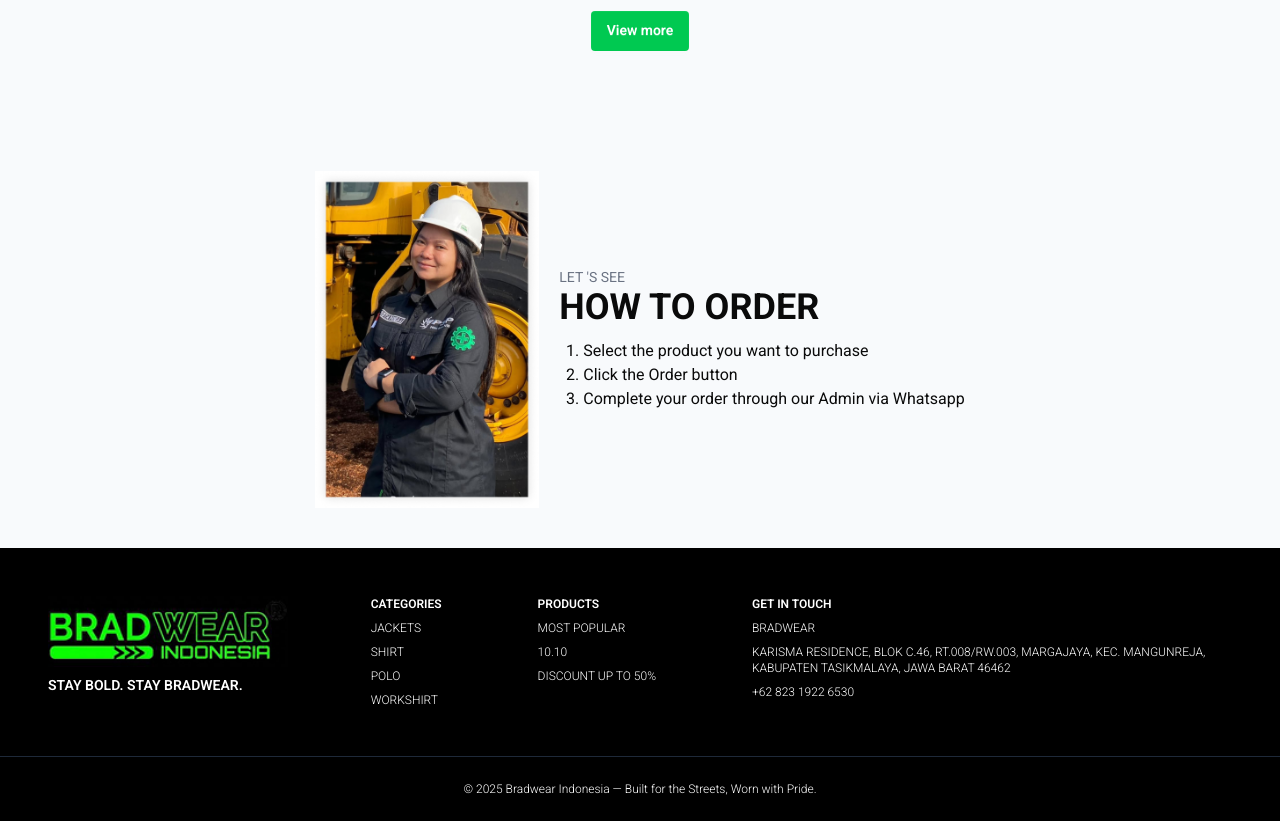
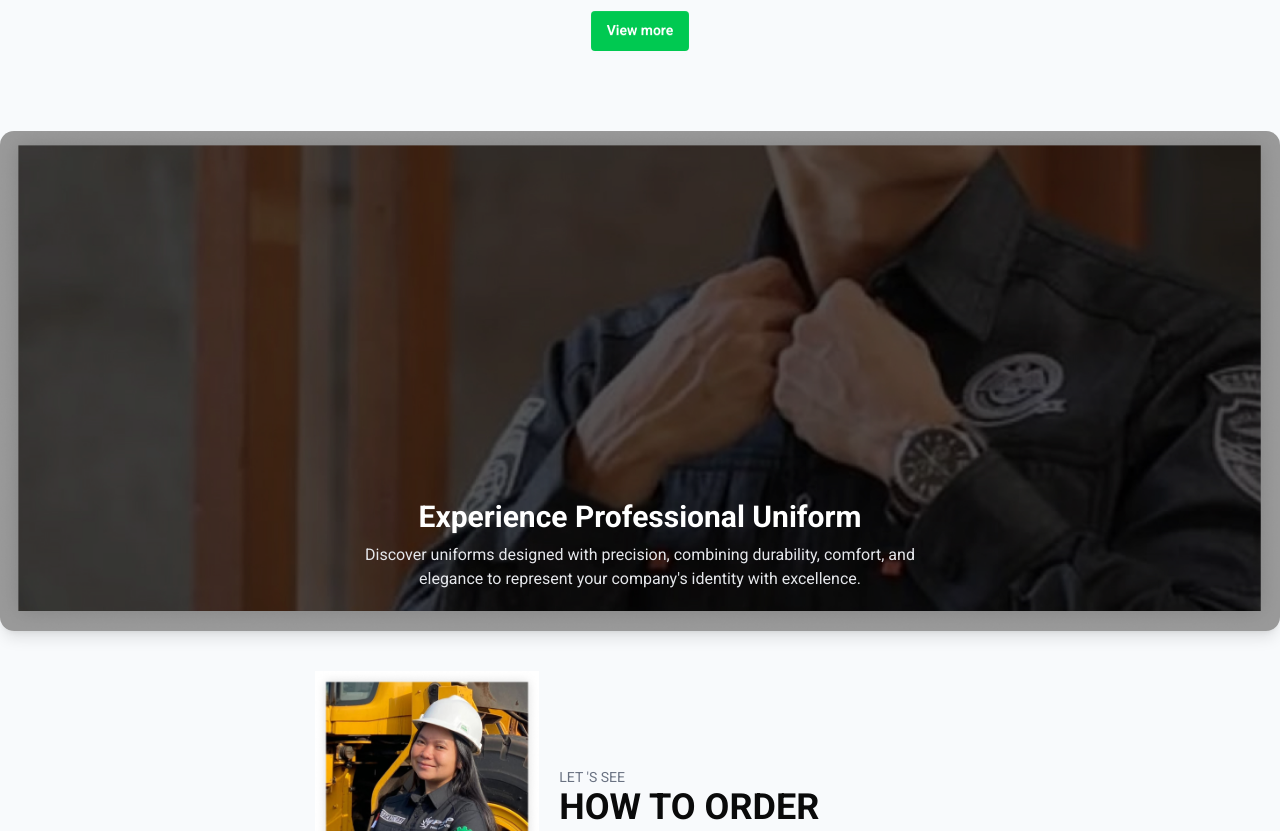
Before and after one commit to Amoebajelek/bradwearindonesia, a Next.js app: page / in a window 1280 px wide. Shown: the part 660-1491 px from the top of the page. Built offline with nearby package versions, Linux system fonts and the light colour scheme.

Commit message:
Add hero banner

```diff
--- /dev/null
+++ b/app/_components/HeroBanner.tsx
@@ -0,0 +1,34 @@
+"use client";
+
+import Image from "next/image";
+import Hero from "@/public/HeroBanner.jpg";
+
+export default function HeroBanner() {
+  return (
+    <div className="relative w-full h-[300px] md:h-[400px] lg:h-[500px] rounded-xl overflow-hidden shadow-lg">
+      {/* Background Image */}
+      <Image
+        src={Hero}
+        alt="Professional Uniform"
+        fill
+        className="object-cover"
+        priority
+      />
+
+      {/* Overlay Gradient */}
+      <div className="absolute inset-0 bg-black/40" />
+
+      {/* Text Content */}
+      <div className="absolute bottom-10 left-1/2 -translate-x-1/2 text-center px-4">
+        <h2 className="text-white text-xl md:text-3xl font-bold">
+          Experience Professional Uniform
+        </h2>
+        <p className="text-gray-200 text-sm md:text-base mt-2 max-w-2xl">
+          Discover uniforms designed with precision, combining durability,
+          comfort, and elegance to represent your company&apos;s identity with
+          excellence.
+        </p>
+      </div>
+    </div>
+  );
+}
--- a/app/page.tsx
+++ b/app/page.tsx
@@ -1,4 +1,5 @@
 import Footer from "./_components/Footer";
+import HeroBanner from "./_components/HeroBanner";
 import Navbar from "./_components/Navbar";
 import Order from "./_components/Order";
 import Products from "./_components/Products";
@@ -18,6 +19,7 @@
           </Link>
         </div>
       </div>
+      <HeroBanner />
       <Order />
       <Footer />
     </div>
```
Also changed, not shown: public/HeroBanner.jpg (added).
